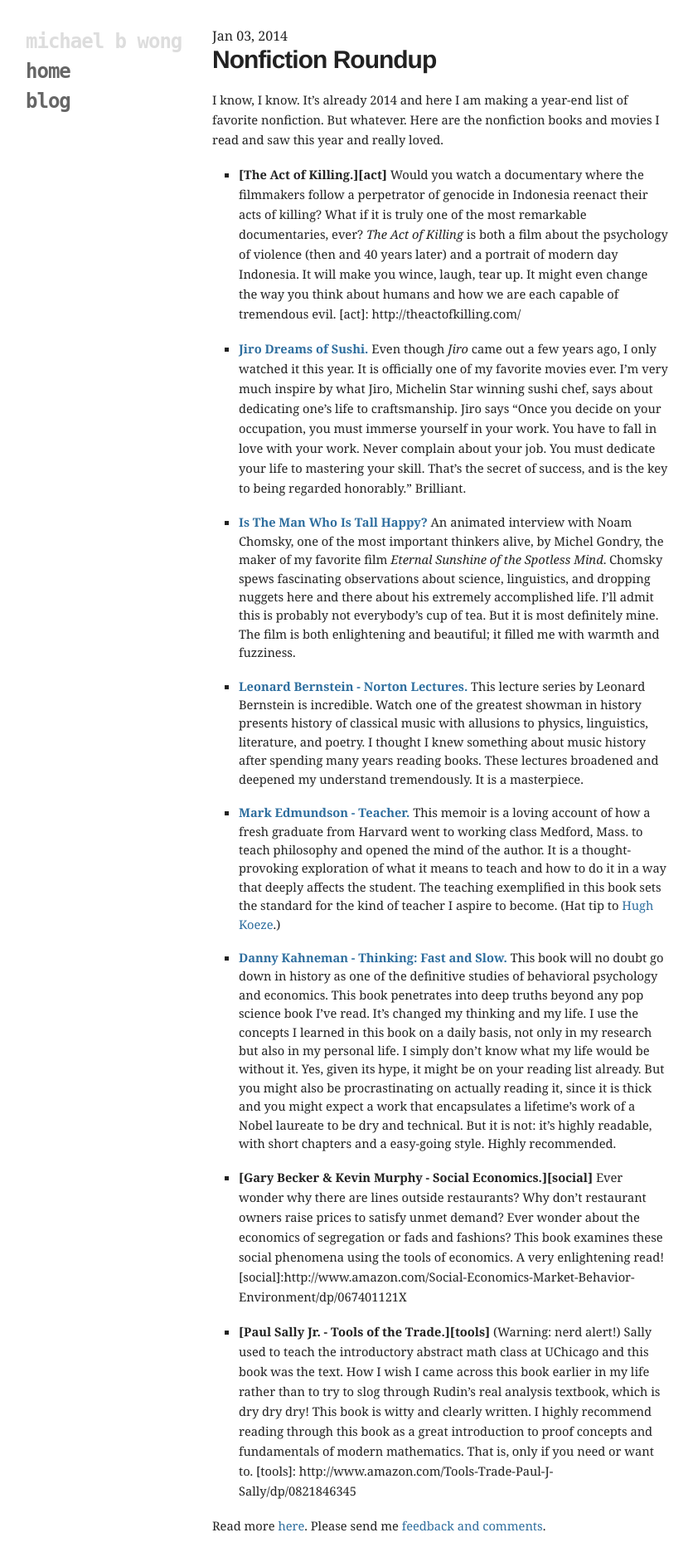
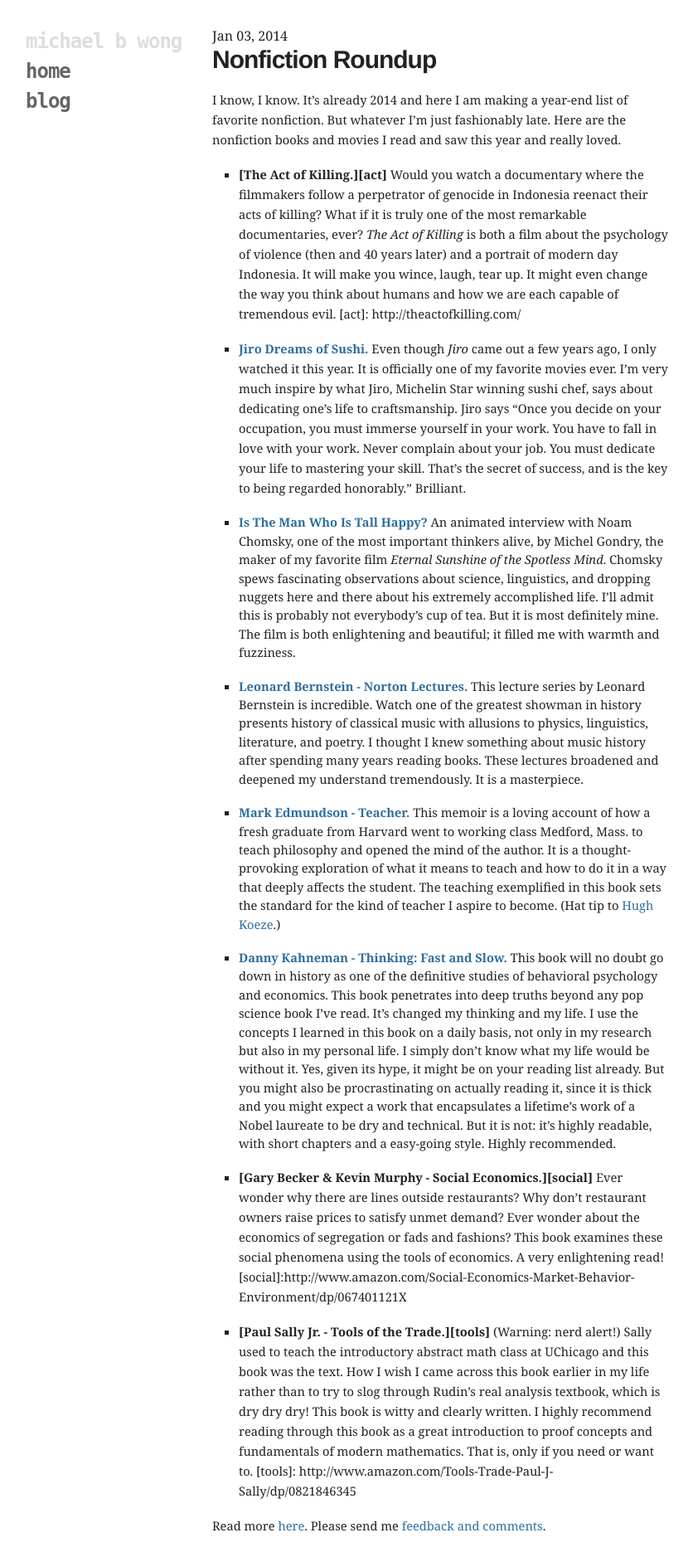
Before and after one commit to mbwong/mbwong.github.com, a Jekyll site: the page built from _posts/2014-1-3-favorite-things.md, in a window 1280 px wide. Shown: the whole page at 83% size, without its empty margins (94-930 px from the left). Built offline with Jekyll 4.4.1, drawn with Linux system fonts in a browser that asks for light colours.

Commit message:
Update 2014-1-3-favorite-things.md

```diff
--- a/_posts/2014-1-3-favorite-things.md
+++ b/_posts/2014-1-3-favorite-things.md
@@ -6,7 +6,7 @@
 
 # Nonfiction Roundup
 
-I know, I know. It's already 2014 and here I am making a year-end list of favorite nonfiction. But whatever. Here are the nonfiction books and movies I read and saw this year and really loved.
+I know, I know. It's already 2014 and here I am making a year-end list of favorite nonfiction. But whatever I'm just fashionably late. Here are the nonfiction books and movies I read and saw this year and really loved.
 
 * __[The Act of Killing.][act]__ Would you watch a documentary where the filmmakers follow a perpetrator of genocide in Indonesia reenact their acts of killing? What if it is truly one of the most remarkable documentaries, ever? _The Act of Killing_ is both a film about the psychology of violence (then and 40 years later) and a portrait of modern day Indonesia. It will make you wince, laugh, tear up. It might even change the way you think about humans and how we are each capable of tremendous evil.
 [act]: http://theactofkilling.com/
```
